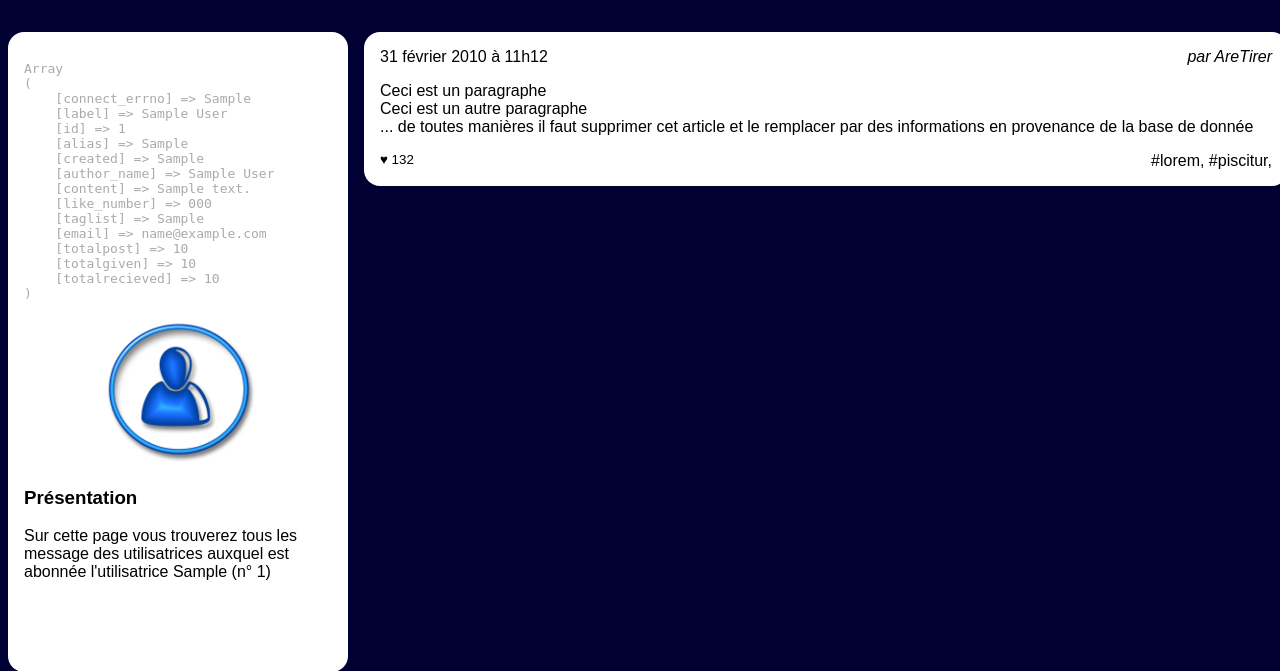
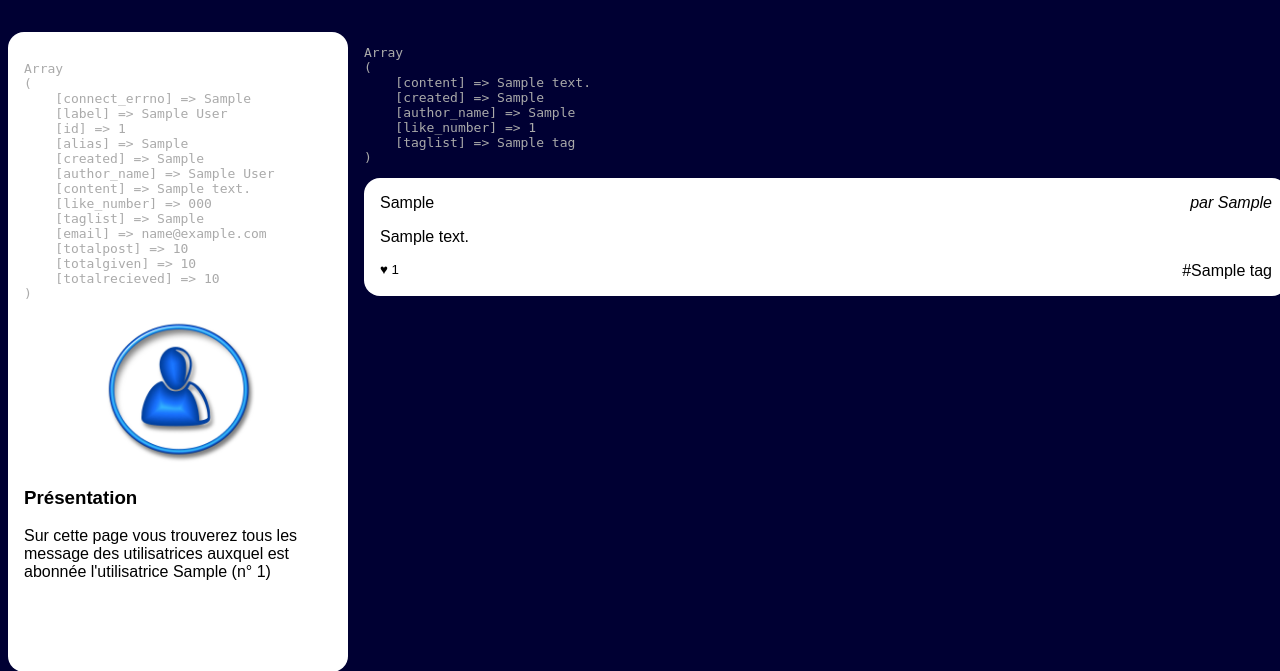
Before and after one commit to adatechschool/projet-collectif-r-seau-social-php-the-enchanted-hippos, a PHP site: page /feed.php?user_id=1 in a window 1280 px wide. Shown: the part 90-761 px from the top of the page. Run offline with PHP 8.4, Linux system fonts and the light colour scheme; tables that the repository leaves empty or names only in its code hold one stand-in row (values such as "Sample post").

Commit message:
end of debug level n1

```diff
--- a/resoc_n1/feed.php
+++ b/resoc_n1/feed.php
@@ -96,27 +96,33 @@
                  * Etape 4: @todo Parcourir les messsages et remplir correctement le HTML avec les bonnes valeurs php
                  * A vous de retrouver comment faire la boucle while de parcours...
                  */
+                while ($followers=$lesInformations->fetch_assoc())
+                    {
+                        echo "<pre>" . print_r($followers,1) . "</pre>";
+
+
                 ?>
                 <article>
                         <h3>
-                        <time datetime='2020-02-01 11:12:13' >31 février 2010 à 11h12</time>
+                            <time datetime='2020-02-01 11:12:13' ><?php echo $followers['created'] ?></time>
                         </h3>
-                    <address>par AreTirer</address>
+                        <address>par <?php echo $followers['author_name'] ?></address>
                         <div>
-                        <p>Ceci est un paragraphe</p>
-                        <p>Ceci est un autre paragraphe</p>
-                        <p>... de toutes manières il faut supprimer cet
-                            article et le remplacer par des informations en
-                            provenance de la base de donnée</p>
+                            <p><?php echo $followers['content'] ?></p>
                         </div>
                         <footer>
-                        <small>♥ 132</small>
-                        <a href="">#lorem</a>,
-                        <a href="">#piscitur</a>,
+                            <small>♥ <?php echo $followers['like_number'] ?></small>
+                            <?php
+                                $tagArray = explode(",", $followers['taglist']);
+                                for ($i = 0; $i < sizeof($tagArray); $i++) {
+                                    echo "<a href=''>";
+                                    echo "#" . $tagArray[$i] . " " . "</a>";
+                                }
+                             ?>
                         </footer>
                     </article>
                 <?php
-                // et de pas oublier de fermer ici vote while
+                }
                 ?>
 
 
```
Also changed, not shown: resoc_n1/followers.php (+6 -2 lines), resoc_n1/subscriptions.php (+8 -5 lines), resoc_n1/tags.php (+12 -11 lines). Lines whose indentation alone changed are shown as unchanged.
